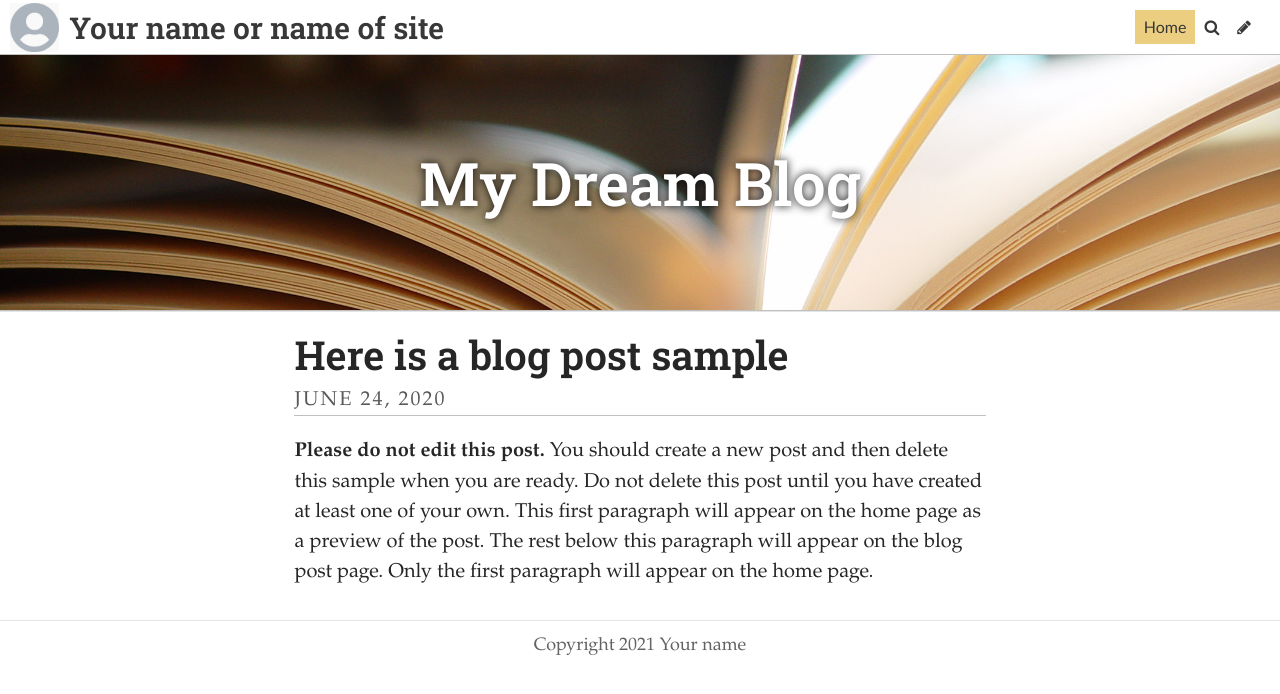
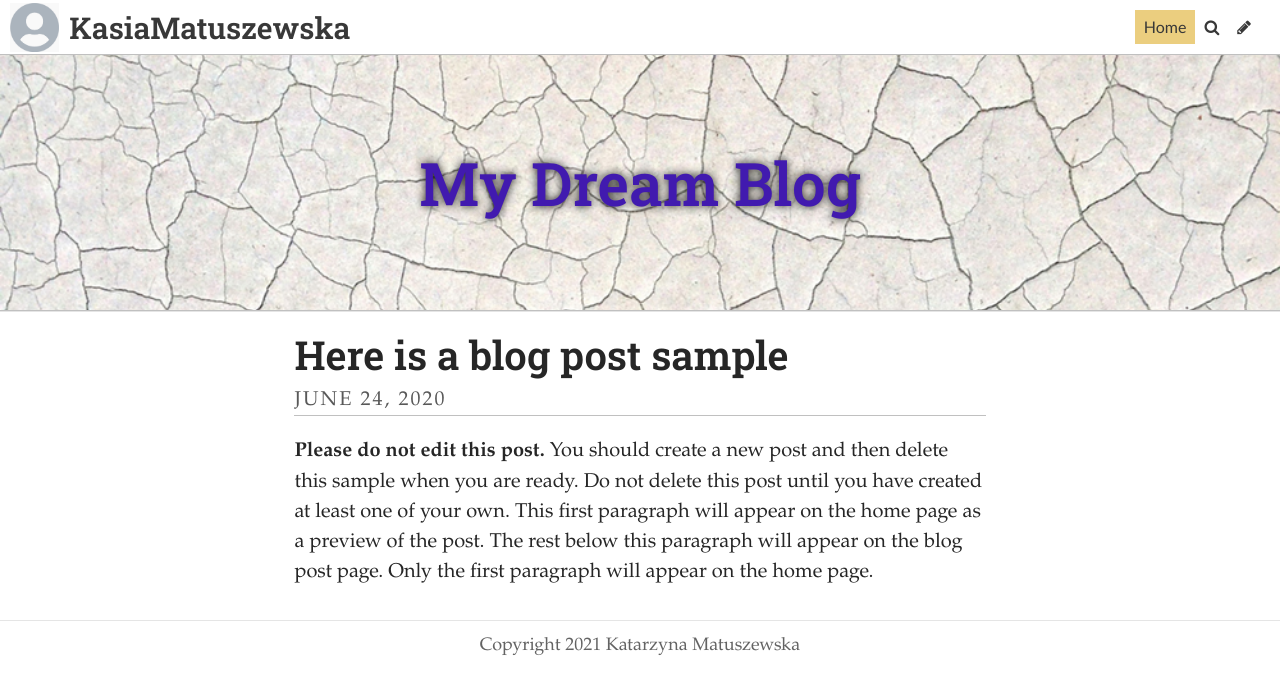
Before and after one commit to kasiamatuszewska/typographydesign, a Jekyll site: the page built from index.html, in a window 1280 px wide. Shown: the top 694 px of the page. Built offline with Jekyll 4.4.1, drawn with Linux system fonts in a browser that asks for light colours; some web fonts are replaced; the list of posts is cut into pages by our own code.

Commit message:
Update Settings “general”

```diff
--- a/_data/settings.yml
+++ b/_data/settings.yml
@@ -1,13 +1,13 @@
-title: Your name or name of site
-description: A website with a blog
+title: KasiaMatuszewska
+description: A web site about typography design.
+footer_text: Copyright 2021 Katarzyna Matuszewska
+header_feature_image: ../uploads/placeholder2.jpg
 header_text: My Dream Blog
-header_text_color: "#ffffff"
-footer_text: Copyright 2021 Your name
-header_feature_image: ../uploads/pages.jpg
-bannerheight: "20vmax"
-navbarheight: "55px"
-gridlayout: false
+header_text_color: "#411aaf"
+bannerheight: 20vmax
+navbarheight: 55px
 logo: /uploads/logo.jpg
 favicon: /uploads/favicon.ico
+gridlayout: false
+fixednavbar: false
 upzoom: true
-fixednavbar: false
```
